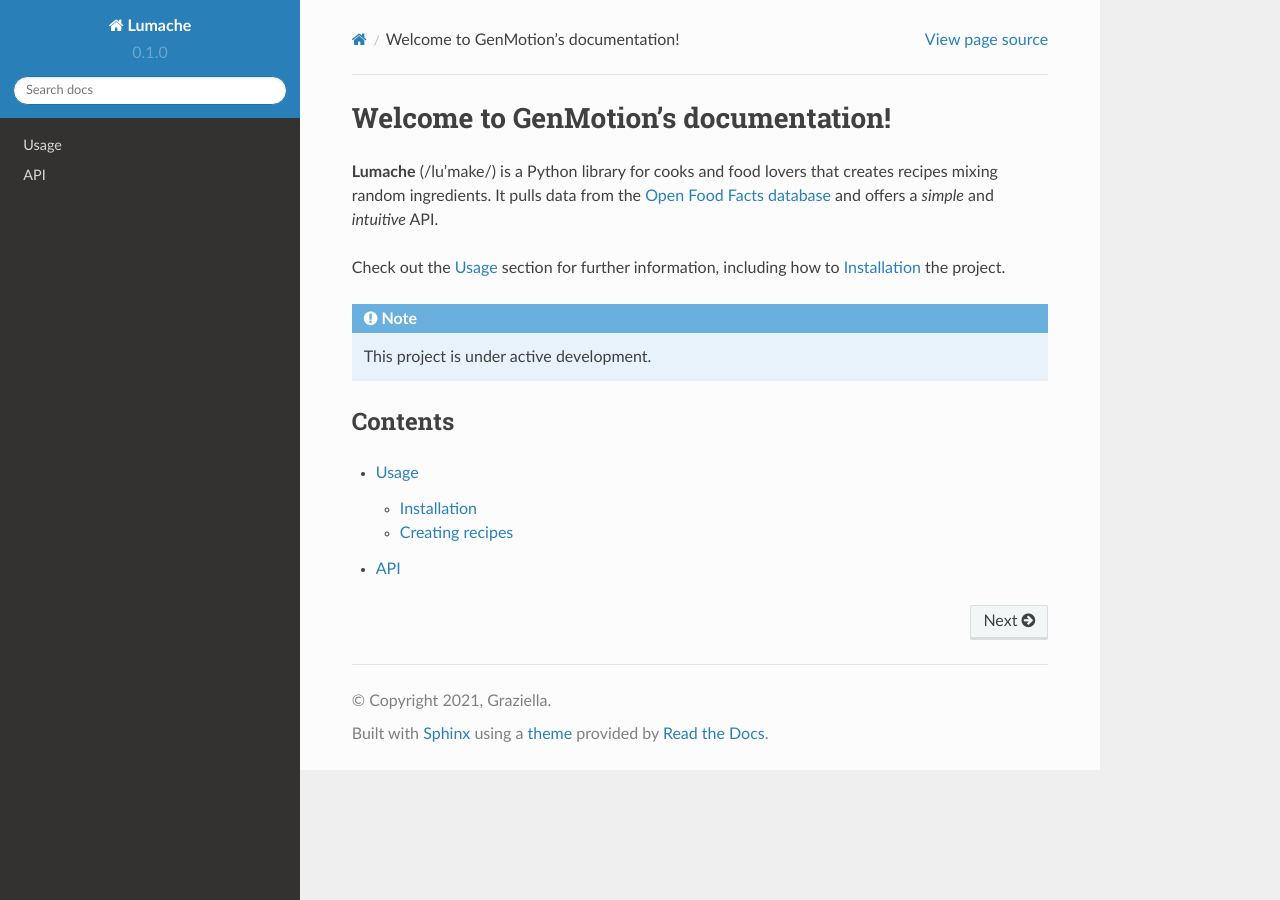
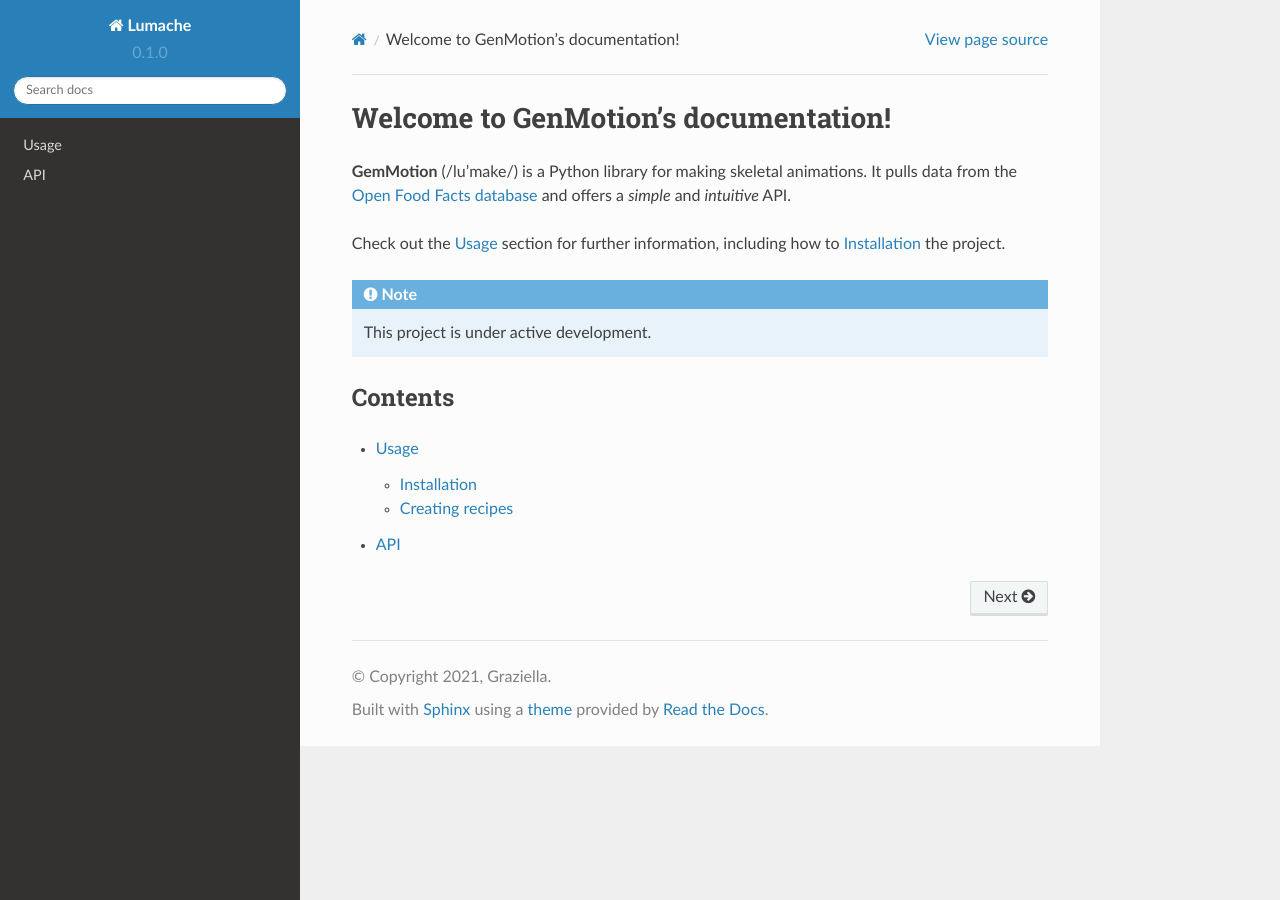
Before and after one commit to yizhouzhao/GenMotion, a Sphinx documentation site: the page built from docs/source/index.rst, in a window 1280 px wide. Built offline with Sphinx 7.4.7 and the Read the Docs theme 2.0.0, drawn with Linux system fonts in a browser that asks for light colours.

Commit message:
Update index.rst

```diff
--- a/docs/source/index.rst
+++ b/docs/source/index.rst
@@ -1,8 +1,7 @@
 Welcome to GenMotion's documentation!
 ===================================
 
-**Lumache** (/lu'make/) is a Python library for cooks and food lovers
-that creates recipes mixing random ingredients.
+**GemMotion** (/lu'make/) is a Python library for making skeletal animations.
 It pulls data from the `Open Food Facts database <https://world.openfoodfacts.org/>`_
 and offers a *simple* and *intuitive* API.
 
```
